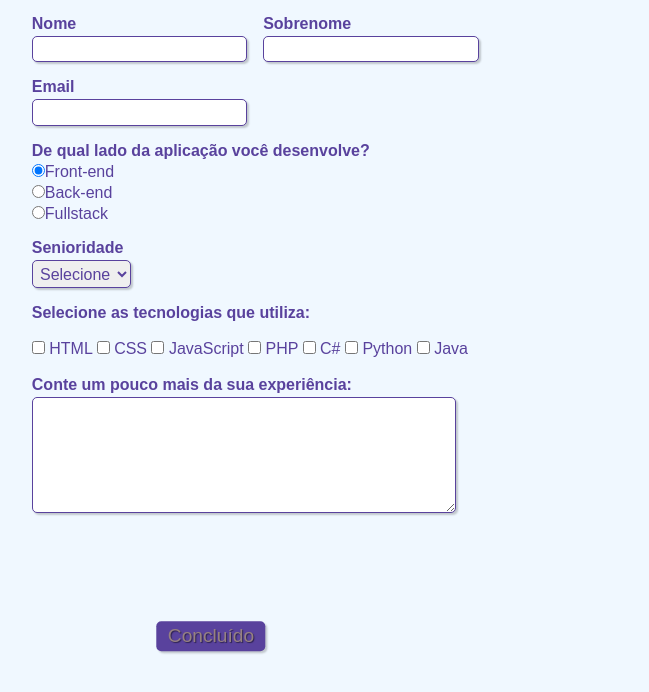
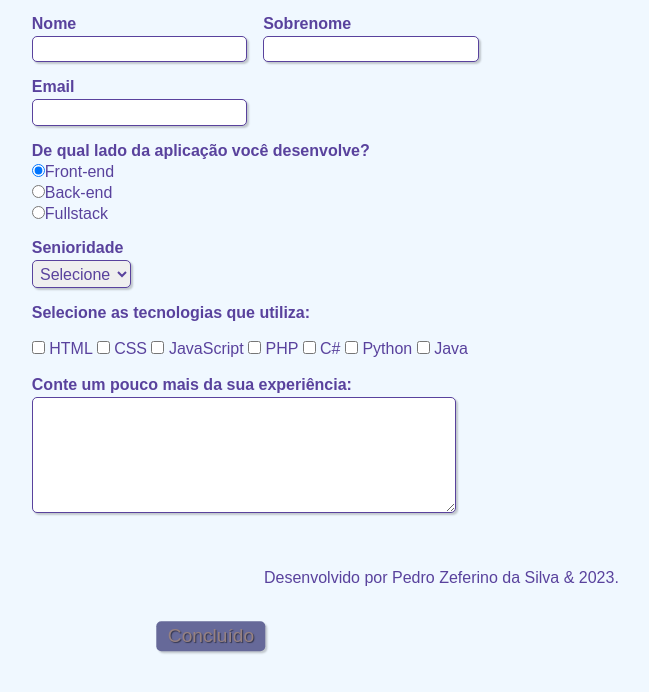
Before and after one commit to PedroZef/LANDING-PAGE, a plain HTML site: page projeto_html/src/index.html in a window 1280 px wide. Shown: the part 84-776 px from the top of the page, without its empty margins (429-1078 px from the left). Drawn offline with Linux system fonts and the light colour scheme.

Commit message:
Adicionando o Footer no HTML e CSS

```diff
--- a/projeto_html/index.html
+++ b/projeto_html/src/index.html
@@ -139,6 +139,9 @@
       <!-- Botão para enviar o formulário -->
       <button class="botao" type="submit" onsubmit="">Concluído</button>
     </form>
+    <footer>
+      <p>Desenvolvido por Pedro Zeferino da Silva & 2023.</p>
+    </footer>
 
 
   </body>
--- a/projeto_html/style.css
+++ b/projeto_html/src/style.css
@@ -7,14 +7,14 @@
 /* Elementos com o ID "titulo" */
 #titulo {
   font-family: sans-serif;
-  color: #380B61;
+  color: #380b61;
   margin-left: 7%;
 }
 
 /* Elementos com o ID "subtitulo" */
 #subtitulo {
   font-family: sans-serif;
-  color: #380B61;
+  color: #380b61;
   margin-left: 10%;
 }
 
@@ -29,7 +29,7 @@ fieldset {
 
 /* Elemento de tag <body> */
 body {
-  background-color: #F0F8FF;
+  background-color: #f0f8ff;
   font-family: sans-serif;
   font-size: 1em;
   color: #59429d;
@@ -104,7 +104,7 @@ fieldset.grupo .campo {
 /* Elemento de classe "botao" */
 .botao {
   font-size: 1.2em;
-  background: #59429d;
+  background: #666999;
   border: 0;
   margin-bottom: 1em;
   color: #968181;
@@ -115,7 +115,7 @@ fieldset.grupo .campo {
   top: 90%;
   left: 50%;
   margin-right: -50%;
-  transform: translate(-50%, -50%)
+  transform: translate(-50%, -50%);
 }
 
 /* Elemento de classe "botao" com o estado da pseudoclasse "hover" */
@@ -130,3 +130,8 @@ fieldset.grupo .campo {
 select {
   cursor: pointer;
 }
+
+footer {
+  text-align: center;
+  padding: 40px 0;
+}
```
